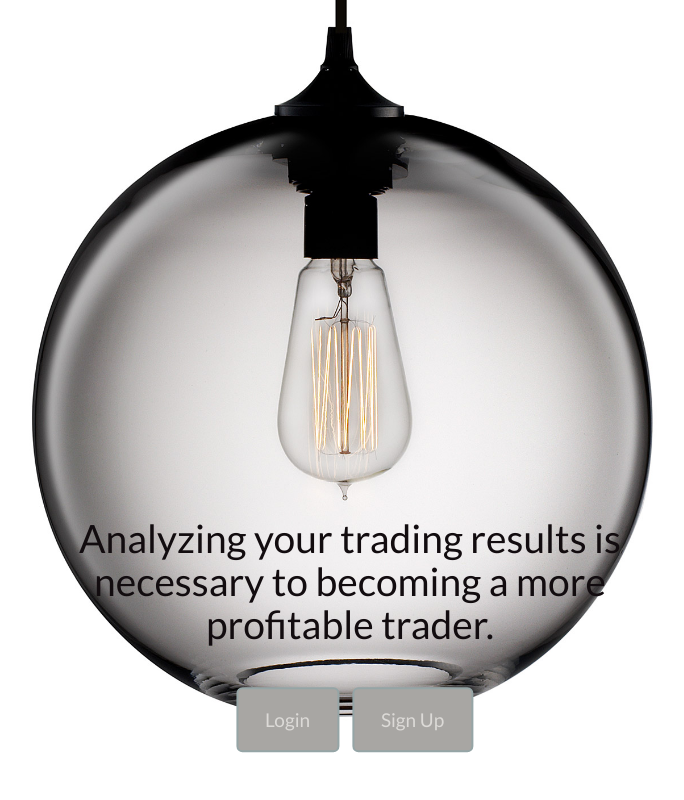
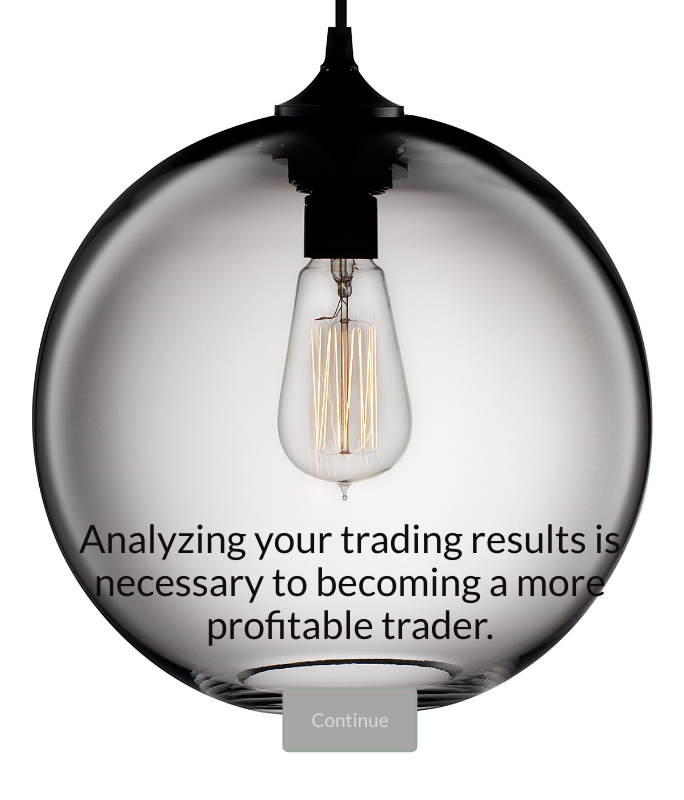
Before and after one commit to JeffHacker/TIY-final-project, a Django app: page / in a window 1280 px wide. Shown: the whole page, without its empty margins (290-974 px from the left). Run offline with Django 3.2, Linux system fonts and the light colour scheme; some libraries are stand-ins or nearby versions.

Commit message:
chart placement, splash button IF

```diff
--- a/fivex_charts/Templates/Base.html
+++ b/fivex_charts/Templates/Base.html
@@ -5,7 +5,6 @@
 <link rel="stylesheet" href="{% static 'bootstrap.min.css' %}">
 <!-- Optional theme -->
 <!--<link rel="stylesheet" href="https://maxcdn.bootstrapcdn.com/bootstrap/3.3.5/css/bootstrap-theme.min.css"> -->
-
 <!-- Latest compiled and minified JavaScript -->
 {% endblock %}
 {% block nav_bar %}
@@ -18,16 +17,19 @@
     </style>
 <nav class="navbar navbar-default" role="navigation">
    <div class="navbar-header">
-      <a class="navbar-brand" href="#">Swim with the shark</a>
+      <a class="navbar-brand" href=/>Swim with the shark</a>
    </div>
    <div>
       <ul class="nav navbar-nav">
       {% if user.is_authenticated %}
-          <li><a href="{% url 'logout' %}">Logout</a></li>
+          <li><a href=/internal_landing/>Home</a></li>
+          <li><a>{{ " - " }}</a></li>
           <li><a href=/charts/>Charts</a></li>
           <li><a href=/upload_data/>Upload Data</a></li>
           <li><a href=/trade_list/>Trade details</a></li>
-          <li><a href=/internal_landing/>Home</a></li>
+          <li><a>{{ " - " }}</a></li>
+          <li><a>{{ user.username }}</a></li>
+          <li><a href="{% url 'logout' %}">Logout</a></li>
       {% endif %}
       </ul>
    </div>
--- a/fivex_charts/Templates/main_landing.html
+++ b/fivex_charts/Templates/main_landing.html
@@ -37,7 +37,7 @@ html,body{height:100%:;}
         .onimagebutton{
         position:absolute;
         top:90%;
-        left:55%;
+        left:50%;
         transform: translate(-50%, -50%);
         color:#120C0F;
         background: #A8A6A3;
@@ -51,22 +51,27 @@ html,body{height:100%:;}
       <div class="fill" style="background-image:url('{% static "lightbulb1.jpg" %}');">
         <div class="container text-center">
             <h1 class="onimagetext">Analyzing your trading results is necessary to becoming a more profitable trader.</h1>
-  <button type="button" class="onimagebutton btn btn-default btn-lg">
-      <a  style="color:#DCDAD7;" href="{% url 'register' %}">Sign Up</a></button>
-  <button type="button" class="onimagebutton btn btn-default btn-lg" style="left:45%;">
-      <a  style="color:#DCDAD7;" href="{% url 'login' %}">Login</a></button>
+
+        <!--  IMPORTANT!!!!!  my IF button  -->
+  <button type="button" class="onimagebutton btn btn-default btn-lg" style="left:50%;">
+      {% if user.is_authenticated %}
+      <a  style="color:#DCDAD7;" href="{% url 'internal_landing' %}">Continue</a></button>
+      {% else %}
+      <a  style="color:#DCDAD7;" href="{% url 'login' %}">Continue</a></button>
+      {% endif %}
 
         </div>
       </div>
     </div>
     <div class="item">
-      <div class="fill" style="background-image:url('{% static "lightbulb2.jpg" %}');">
+      <div class="fill" style="background-image:url('{% static "lightbulb1.jpg" %}');">
         <div class="container text-center">
-            <h1 class="onimagetext">Let me help you save hours of manual data entry and analysis by using your own trade data that you can download from your broker.</h1>
-  <button type="button" class="onimagebutton btn btn-default btn-lg">
-      <a  style="color:#DCDAD7;" href="{% url 'register' %}">Sign Up</a></button>
+            <h1 class="onimagetext">Let me help you save hours of manual data entry and analysis by using trade data provided by your broker.</h1>
+
   <button type="button" class="onimagebutton btn btn-default btn-lg" style="left:45%;">
-      <a  style="color:#DCDAD7;" href="{% url 'login' %}">Login</a></button>
+      <!-- ADD 'if user logged in, button goes to 'internal_landing', else 'login' #################################!-->
+      <a  style="color:#DCDAD7;" href="{% url 'login' %}">Continue</a></button>
+
         </div>
       </div>
     </div>
--- a/fivex_charts/fxcm/converter.py
+++ b/fivex_charts/fxcm/converter.py
@@ -17,7 +17,7 @@ def create_session_range(hour):
 
 import pandas as pd
 def scatter_to_base64(df, action):
-    plt.figure(figsize=(6, 9))
+    plt.figure(figsize=(6, 6))
     if action == "ave_pl_by_symbol":
         plt.title("Average Profit/Loss by Currency Pair", fontsize=20)
         mean_df = pd.DataFrame(df.groupby(['symbol']).grossprofitloss.mean())
```
Also changed, not shown: fivex_charts/Templates/charts.html (+16 -8 lines), fivex_charts/fxcm/static/lightbulb2.jpg (deleted).
